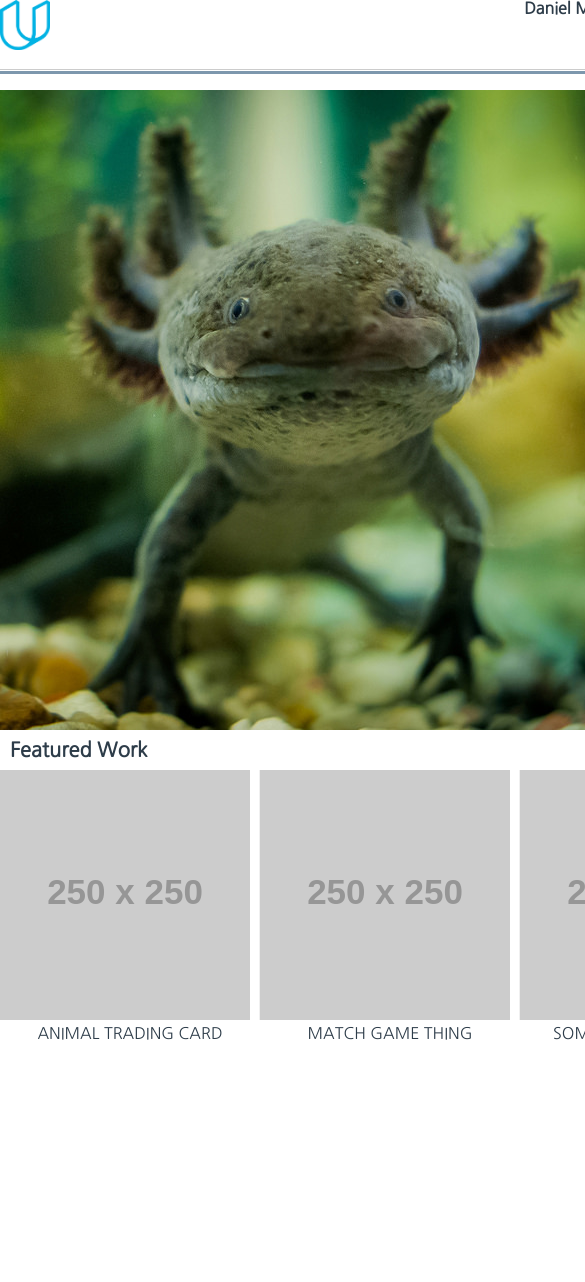
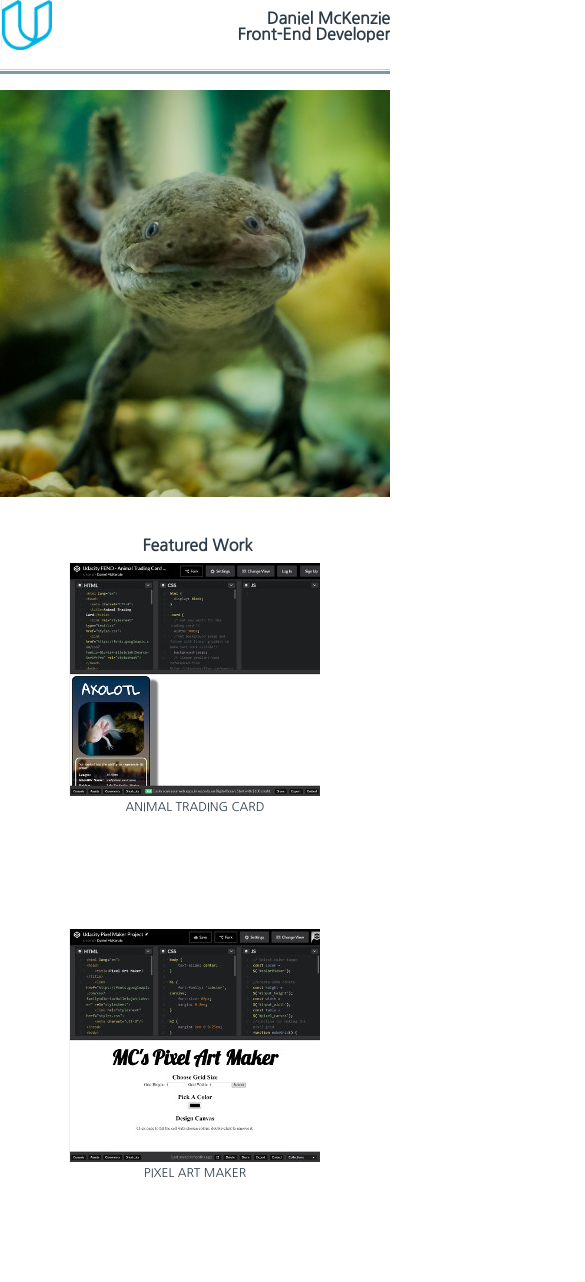
Before and after one commit to DMcKenzie205/Udacity-FEND-Portfolio-Site, a plain HTML site: page index.html in a window 390 px wide. Shown: the top 1282 px of the page, 585 px wide, since content can reach past the window. Before the commit the page ends 1046 px from the top, so only its background shows below. Drawn offline with Linux system fonts and the light colour scheme; placeholder pictures from the web are drawn by us.

Commit message:
Responsive Design added
fallback layout completed, css grid added. media breakpoints added. 3rd gallery item added.

```diff
--- a/index.html
+++ b/index.html
@@ -10,16 +10,14 @@
 </head>
 <body>
 	<section class="wrapper">
+		<img class="logo" src="Images_src/Udacity_Logo.png" alt="The logo of the Udacity Company">
     <header class="main-head">
-			<img class="logo" src="Images_src/Udacity_Logo.png" alt="The logo of the Udacity Company">
-			<div class="ident">
 			<h1 class="text">Daniel McKenzie</h1>
-
       <h3 class="text">Front-End Developer</h3>
-			</div>
 		</header>
 
 		<hr class="hline">
+
     <div class="main">
 			<img class="img-main" src="Images/Axolotl_med.jpg" alt="Close up frontal shot of a Axolotl Salamander">
 		</div>
@@ -28,18 +26,24 @@
 
 		<section class="gallery">
 			<div class="gal-item">
-				<a href="https://placeholder.com"><img src="http://via.placeholder.com/250x250" alt="placeholder image"></a>
+				<a href="https://codepen.io/DMcKenzie205/pen/xYYvpz" target="_blank">
+        <img class="thumb" src="Images/codepen.io_DMcKenzie205_pen_xYYvpz_thumb.jpeg" alt="Thumbnail of Codepen Project Animal Trading Card"></a>
+
 				<p class="text galTxt">Animal Trading Card</p>
 			</div>
 
 			<div class="gal-item">
-				<a href="https://placeholder.com"><img src="http://via.placeholder.com/250x250" alt="placeholder image"></a>
-				<p class="text galTxt">Match Game Thing</p>
+				<a href="https://codepen.io/DMcKenzie205/pen/VQLEjE" target="_blank">
+        <img class="thumb" src="Images/codepen.io_DMcKenzie205_pen_VQLEjE_thumb.jpeg" alt="Thumbnail of Codepen Project Pixel Art Maker"></a>
+
+				<p class="text galTxt">Pixel Art Maker</p>
 			</div>
 
       <div class="gal-item">
-				<a href="https://placeholder.com"><img src="http://via.placeholder.com/250x250" alt="placeholder image"></a>
-				<p class="text galTxt">Something Something</p>
+        <a href="https://codepen.io/DMcKenzie205/pen/aVWzxQ" target="_blank">
+        <img class="thumb" src="Images/codepen.io_DMcKenzie205_pen_aVWzxQ_thumb.jpeg" alt="Thumbnail of Codepen Project FEND Project 1"></a>
+
+        <p class="text galTxt">FEND Project 1</p>
       </div>
 		</section>
 		<footer class="main-foot">
--- a/master.css
+++ b/master.css
@@ -1,9 +1,19 @@
 /******************************************************************
  *  Core style settings for index.html
  */
-	html body {
+	html {
 		max-width: 100vw;
 	}
+
+  body {
+    margin: 0 auto;
+  }
+
+  .wrapper {
+    width: 50em;
+    margin: 0 auto;
+    max-width: 100%;
+  }
 
 	.text {
 		font-family: 'Nanum Gothic', sans-serif;
@@ -14,22 +24,14 @@
 		height: 50px;
 		width: 50px;
 		display: inline;
-	}
-
-	.ident {
-		float: right;
-		display: flex;
-		flex-wrap: wrap;
+    margin-top: 10px;
 	}
 
 	.main {
 		max-width: 100%;
-		margin-bottom: 10px;
-	}
-
-	h2 {
-		font-size: 20px;
-		margin: 10px 10px;
+		margin-bottom: 40px;
+    margin-left: auto;
+    margin-right: auto;
 	}
 
 	.galTxt {
@@ -41,20 +43,9 @@
 		text-align: center;
 	}
 
-  .img-main {
-    text-align: center;
-
-  }
 /******************************************************************
  * Fallback layout
  */
-
-
-	body {
-	  margin: 0 auto;
-	  /*display: flex;
-	  flex-flow: wrap;*/
-	}
 
 	img {
 		display: block;
@@ -63,71 +54,144 @@
 		margin-right: 10px;
 	}
 
-	img: first-of-type {
-		margin-left: 10px;
-	}
-
-	img: last-of-type {
-			margin-right: 0;
-	}
-
-	.wrapper {
-		width: 50em;
-	}
+  .img-main {
+    margin-left: auto;
+    margin-right: auto;
+    width: 100%;
+    max-height: 40em;
+  }
 
 	.hline {
 		border-bottom: 3px solid #7d97ad;
+    width: 100%;
 	}
 
 	.gallery {
 		display: flex;
 		flex-wrap: wrap;
-
+    flex-direction: row;
+    justify-content: center;
 	}
 
-	.gal-item {
-		width: calc((100%-20px)/3);
-		max-width: 100vw;
-	}
+  .thumb {
+    margin-left: auto;
+    margin-right: auto;
+  }
+
+  .main-head {
+    display: flex;
+    flex-wrap: wrap;
+    float: right;
+    max-width: 20em;
+    justify-content: flex-end;
+    margin-top: 10px;
+  }
+
+  h1 {
+    float: right;
+    font-size: 28px;
+    text-align: right;
+  }
+
+  h2 {
+    font-size: 26px;
+    margin-bottom: 15px;
+    color: #7d97ad;
+  }
+
+  h3 {
+    float: right;
+    font-size: 18px;
+  }
+
 /******************************************************************
- * Set container area labels to apply css grid */
-/*
-	.head-main {
-	    grid-area: header;
-	}
-	.sub-head {
-		grid-area: header2
-	}
-	.main {
-	    grid-area: main;
-	}
-	.gal-head {
-		grid-area: header3
-	}
-	.gallery {
-		grid-area: gallery;
-	}
-	.main-foot {
-	    grid-area: footer;
-	}
-*/
-	/*
-	 * Set css grid properties for gallery section
-	 */
-/*
-	.gallery  {
+ * Set css grid properties for gallery section if supported
+ */
+
+@supports (display: grid) {
+  .gallery  {
 		display: grid;
 	    grid-template-columns: repeat(auto-fit, minmax(250px, 1fr));
-	    grid-auto-rows: repeat(auto-fit, minmax(250px, 1fr));
+	    grid-auto-rows: minmax(250px, 1fr);
 	    grid-gap: 1rem;
 	    grid-auto-flow: row;
 	}
 
-
-
 	.gal-item {
-		display: flex-wrap;
+		display: flex;
+    flex-wrap: wrap;
 		flex-flow: column;
 		align-content: center;
 	}
-*/
+
+    .thumb {
+    margin-left: auto;
+    margin-right: auto;
+  }
+}
+
+/******************************************************************
+ * Set breakpoint properties for mobile devices @max-width: 450px;
+ */
+
+ @media screen and (max-width: 450px) {
+    .text {
+      font-size: 16px;
+    }
+
+    .main-head {
+      max-width: 50%;
+    }
+
+    .gal-item {
+      width: 100%;
+      margin: 0 auto;
+    }
+
+    .logo {
+      margin-top: 0px;
+    }
+
+    h2 {
+      text-align: center;
+      margin-bottom: 10px;
+      font-size: 18px;
+    }
+
+    .galTxt {
+      font-size: 12px;
+    }
+ }
+
+/******************************************************************
+ * Set breakpoint properties for large mobile devices @max-width: 516px;
+ */
+
+ @media screen and (max-width: 516px) {
+    .gal-item {
+      width: 100%;
+      margin: 0 auto;
+    }
+
+    h2 {
+      text-align: center;
+    }
+ }
+
+/******************************************************************
+ * Set breakpoint properties for small desktop/laptop devices @max-width: 800px;
+ */
+
+ @media screen and (max-width: 800px) {
+    .logo {
+      margin-left: 2px;
+    }
+
+    .gal-item {
+      margin: 0 auto;
+    }
+
+    h2 {
+      margin-left: 5px;
+    }
+ }
```
Also changed, not shown: Images/codepen.io_DMcKenzie205_pen_VQLEjE_thumb.jpeg (added), Images/codepen.io_DMcKenzie205_pen_aVWzxQ_thumb.jpeg (added), Images/codepen.io_DMcKenzie205_pen_xYYvpz_thumb.jpeg (added), Images_src/codepen.io_DMcKenzie205_pen_VQLEjE.png (added), Images_src/codepen.io_DMcKenzie205_pen_aVWzxQ.png (added), Images_src/codepen.io_DMcKenzie205_pen_xYYvpz.png (added). Lines whose indentation alone changed are shown as unchanged.
